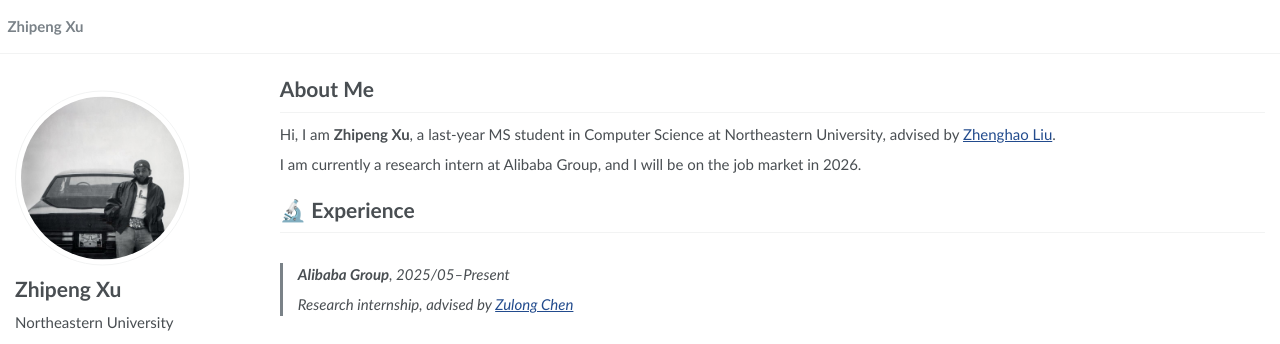
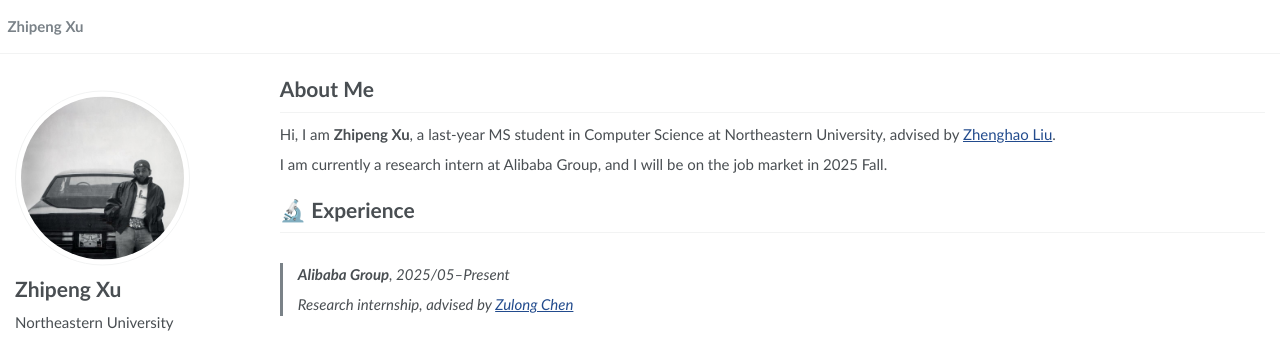
Before and after one commit to Pab1x/pab1x.github.io, a Jekyll site: the page built from _pages/about.md, in a window 1280 px wide. Shown: the top 344 px of the page. Built offline with Jekyll 4.4.1, drawn with Linux system fonts in a browser that asks for light colours.

Commit message:
Update about.md

```diff
--- a/_pages/about.md
+++ b/_pages/about.md
@@ -21,7 +21,7 @@ redirect_from:
 
 Hi, I am **Zhipeng Xu**, a last-year MS student in Computer Science at Northeastern University, advised by [Zhenghao Liu](https://edwardzh.github.io/).
 
-I am currently a research intern at Alibaba Group, and I will be on the job market in 2026.
+I am currently a research intern at Alibaba Group, and I will be on the job market in 2025 Fall.
 
 # 🔬 Experience
 
```
